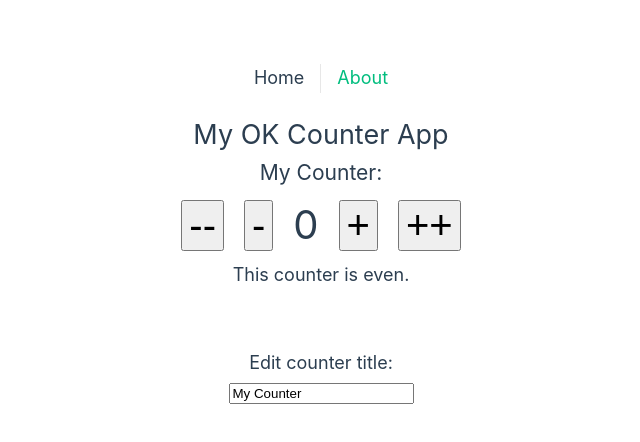
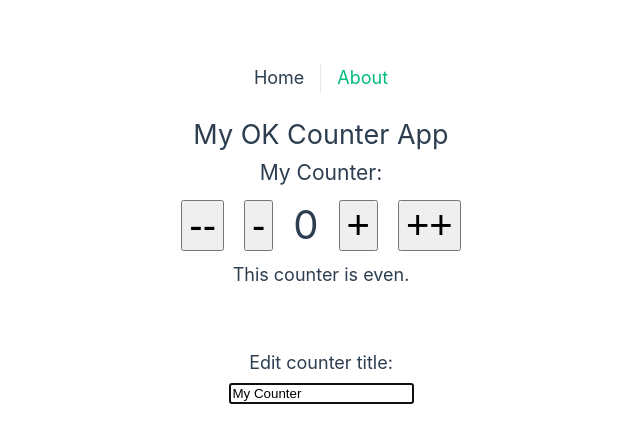
Before and after one commit to coach77777/vue-composition-api-course, a Vue app in the folder vue-composition-api-basics/: page / in a window 1280 px wide. Shown: the top 442 px of the page, without its empty margins (319-959 px from the left). Built offline with nearby package versions, Linux system fonts and the light colour scheme.

Commit message:
LocalCustom Directives

```diff
--- a/vue-composition-api-basics/src/views/HomeView.vue
+++ b/vue-composition-api-basics/src/views/HomeView.vue
@@ -18,7 +18,7 @@
 
     <div class="edit">
       <h4>Edit counter title:</h4>
-      <input v-model="counterData.title" type="text" />
+      <input v-model="counterData.title" type="text" v-autofocus/>
     </div>
   </div>
 </template>
@@ -76,6 +76,17 @@
   console.log('Do Stuff related To Counter')
 })
 
+/*
+Directives
+ */
+
+const vAutofocus ={
+  mounted: (el) => {
+el.focus()
+  }
+}
+
+
 </script>
 
 <!-- Styles -->
```
